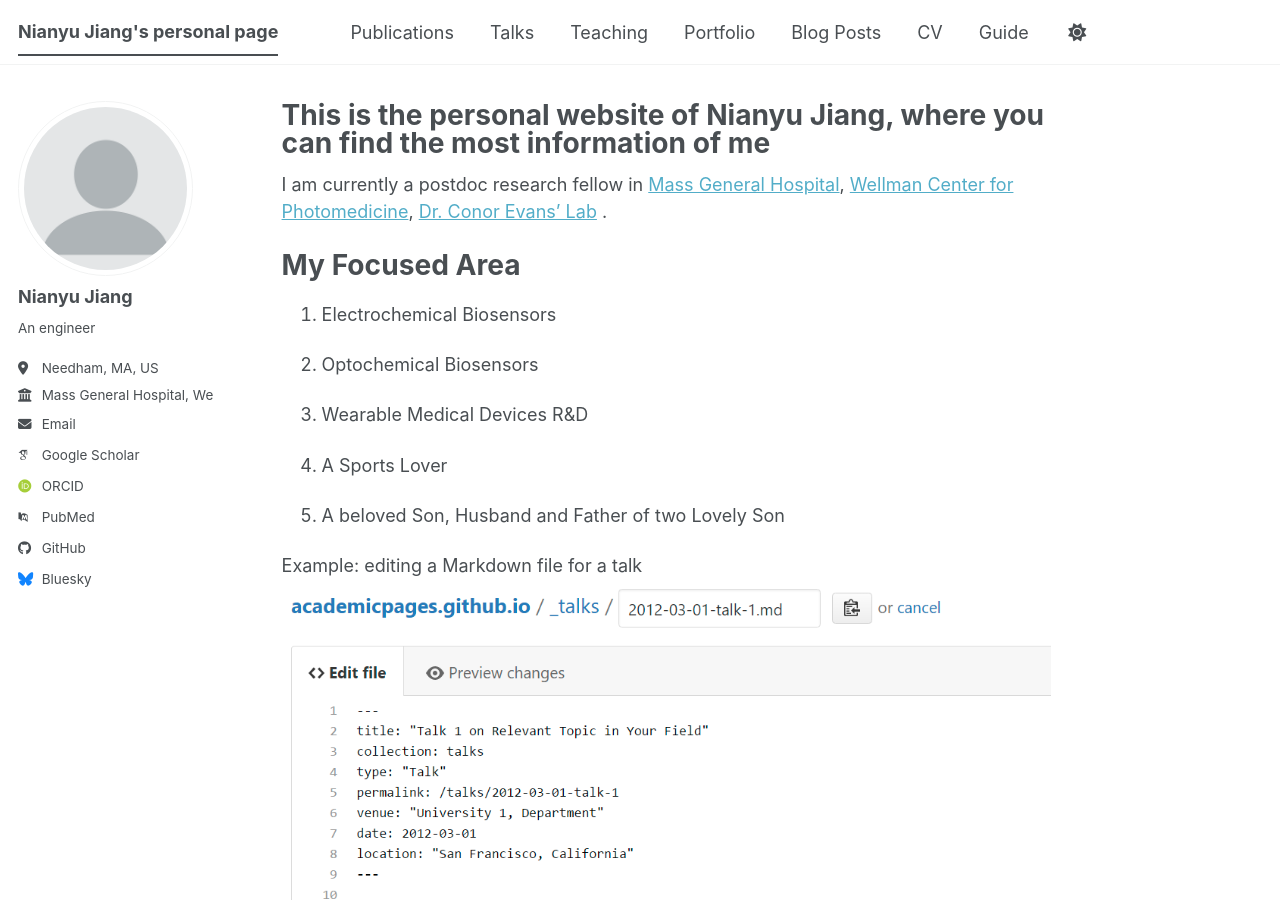
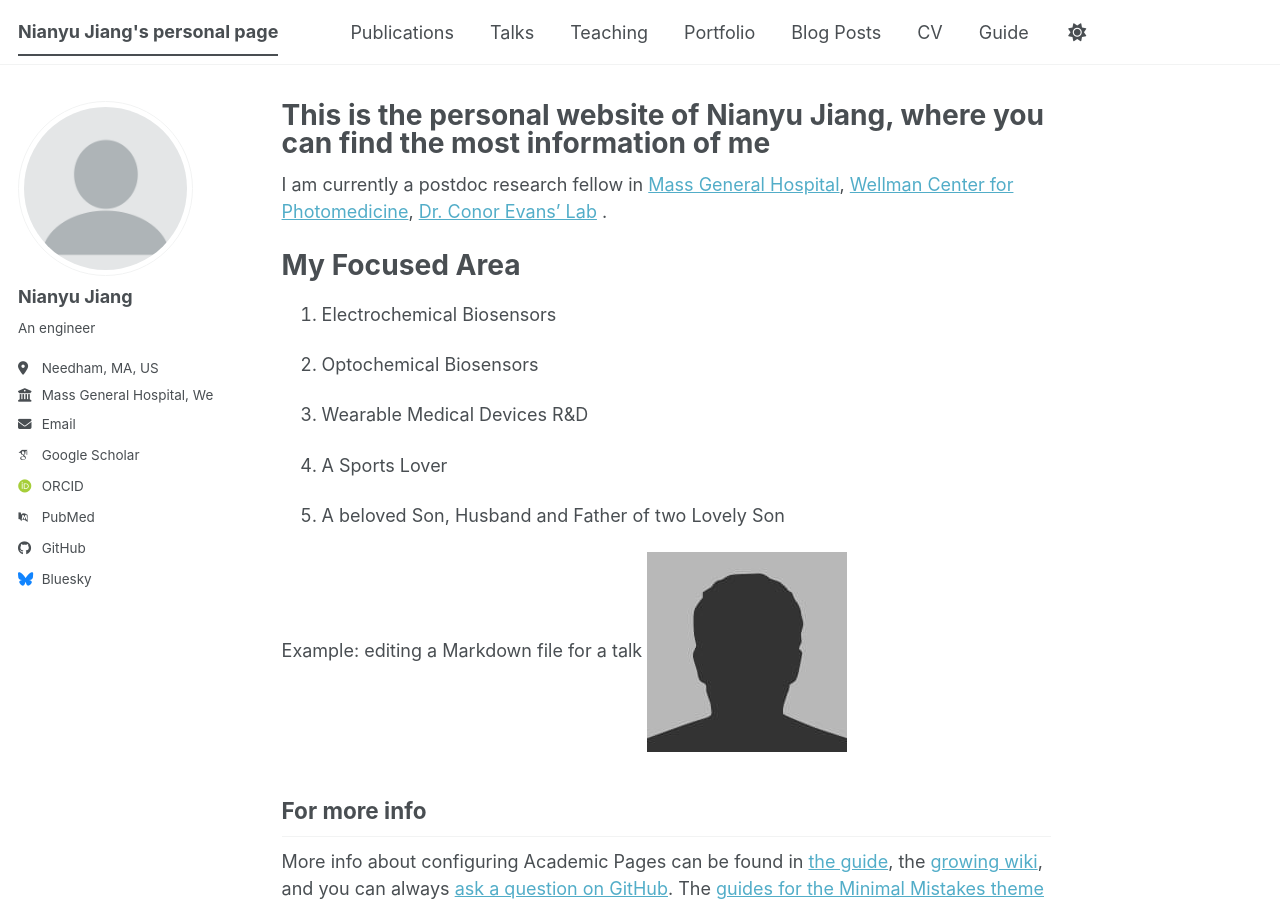
Before and after one commit to NianyuJiang/NianyuJiang.github.io, a Jekyll site: the page built from _pages/about.md, in a window 1280 px wide and 900 px high. Built offline with Jekyll 4.4.1, drawn with Linux system fonts in a browser that asks for light colours; some web fonts are replaced; a script bundle is joined from its source files by our own code; library files that are not in the unit come from our copies.

Commit message:
Update about.md

```diff
--- a/_pages/about.md
+++ b/_pages/about.md
@@ -22,7 +22,7 @@ My Focused Area
 5. A beloved Son, Husband and Father of two Lovely Son
 
 Example: editing a Markdown file for a talk
-![Editing a Markdown file for a talk](/images/editing-talk.png)
+![Editing a Markdown file for a talk](/images/bio-photo.jpg)
 
 For more info
 ------
```
